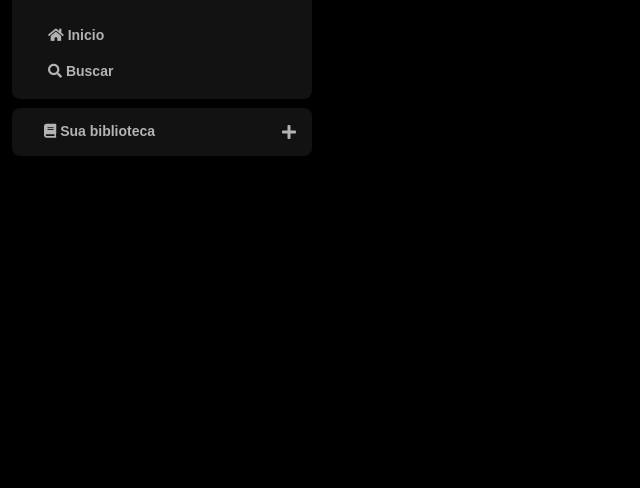
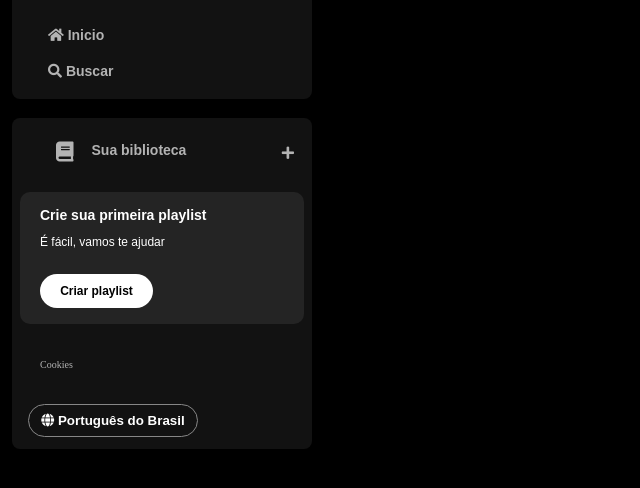
Before and after one commit to IsaqueBatist/spotify-imersao-alura, a plain HTML site: page index.html in a window 1280 px wide. Shown: the part 74-562 px from the top of the page, without its empty margins (0-640 px from the left). Drawn offline with Linux system fonts and the light colour scheme.

Commit message:
:sparkles: Class #2 - Advanced Styling and Positioning: Transforming Layouts

```diff
--- a/index.html
+++ b/index.html
@@ -1,10 +1,10 @@
 <!DOCTYPE html>
-<html lang="en">
+<html lang="pt-br">
 
 <head>
   <meta charset="UTF-8">
   <meta name="viewport" content="width=device-width, initial-scale=1.0">
-  <link rel="shortcut icon" href="./assets/icon/favicon.png" type="image/png">
+  <link rel="shortcut icon" href="./assets/icons/favicon.png" type="image/png">
   <!--Reset css-->
   <link rel="stylesheet" href="./reset.css">
   <!--Styles-->
@@ -25,7 +25,6 @@
           <img src="./assets/icons/logo-spotify.png" alt="spotify icon">
         </a>
       </div>
-      <div>
         <ul>
           <li>
             <a href="#">
@@ -40,14 +39,36 @@
             </a>
           </li>
         </ul>
-      </div>
     </nav>
     <div class="library">
-      <div class="library-title">
-        <span class="fa fa-book"></span>
-        <span>Sua biblioteca</span>
+      <div class="library-content">
+        <button class="library-button">
+          <span class="fa fa-book"></span>
+          <span>Sua biblioteca</span>
+        </button>
+        <span class="fa fa-plus"></span>
       </div>
-      <span class="fa fa-plus"></span>
+
+      <section class="section-playlist">
+        <div class="section-playlist-content">
+          <span class="text title">Crie sua primeira playlist</span>
+          <span class="text subtitle">É fácil, vamos te ajudar</span>
+          <button class="section-playlist-button">
+            <span>Criar playlist</span>
+          </button>
+        </div>
+      </section>
+
+      <div class="cookies">
+        <a href="#">Cookies</a>
+      </div>
+
+      <div class="languages">
+        <button class="languages-button">
+          <span class="fa fa-globe"></span>
+          <span>Português do Brasil</span>
+        </button>
+      </div>
     </div>
   </div>
 </body>
--- a/styles.css
+++ b/styles.css
@@ -29,28 +29,6 @@ body{
   }
 }
 
-.sidebar_navigation, .library{
-  background-color: #121212;
-  border-radius: 8px;
-  padding: 16px 0 0 16px;
-}
-
-.library{
-  color: #b3b3b3;
-  background-color: #121212;
-  border-radius: 8px;
-  padding: 16px;
-  display: flex;
-  justify-content: space-between;
-}
-
-.library-title {
-  font-weight: 600;
-  font-size: 14px;
-  font-family: "DM Sans", sans-serif;
-  margin-left: 16px;
-}
-
 .sidebar_navigation .logo{
   background-color: #121212;
   display: flex;
@@ -60,3 +38,140 @@ body{
     width: 80px;
   }
 }
+
+.sidebar_navigation, .library{
+  background-color: #121212;
+  border-radius: 8px;
+  padding: 16px 0 0 16px;
+}
+
+.library{
+  color: #b3b3b3;
+  font-weight: 600;
+  font-size: 14px;
+  margin-top: 10px;
+  background-color: #121212;
+  border-radius: 8px;
+  padding: 4px 8px;
+  display: flex;
+  justify-content: space-between;
+  flex-direction: column;
+}
+
+.library-content {
+  display: flex;
+  justify-content: space-between;
+  margin-left: 16px;
+}
+
+.library-button{
+  margin-left: 10px;
+  background-color: transparent;
+  border: none;
+  padding: 20px 10px;
+
+  color: #b3b3b3;
+  font-size: 14px;
+  font-weight: 700;
+  font-family: "DM Sans", sans-serif;
+  text-align: center;
+  text-decoration: none;
+  text-transform: none;
+
+  display: flex;
+}
+
+.library-button .fa{
+  font-size: 20px;
+  margin-right: 10px;
+  font-weight: 300;
+  padding-right: 8px;
+}
+
+.library-content .fa-plus{
+  margin: 24px 10px;
+}
+
+.section-playlist{
+  display: flex;
+  align-items: flex-start;
+  justify-content: space-between;
+  gap: 20px;
+
+  color: #b3b3b3;
+  font-weight: 600;
+  font-size: 14px;
+
+  background-color: #242424;
+  margin: 8px 0;
+  padding: 16px 20px;
+  border-radius: 10px;
+}
+
+.section-playlist-content{
+  display: flex;
+  flex-direction: column;
+}
+
+.text{
+  padding-bottom: 14px;
+  color: #fff;
+  font-family: "DM Sans", sans-serif;
+}
+
+.title{
+  font-weight: 700;
+}
+
+.subtitle{
+  font-weight: 500;
+  font-size: 12px;
+}
+
+.section-playlist-button{
+  background-color: #fff;
+  border-radius: 20px;
+  border: none;
+  padding: 10px;
+
+  width: 113px;
+  margin-top: 12px;
+
+  color: #000;
+  font-size: 12px;
+  font-weight: 700;
+  font-family: "DM Sans", sans-serif;
+  text-decoration: none;
+  text-transform: none;
+
+  display: flex;
+  justify-content: center;
+}
+
+.cookies{
+  margin: 25px 20px;
+  a{
+    color: #b3b3b3;
+    font-weight: 500;
+    font-size: 10px;
+    text-decoration: none;
+    &:hover{
+      text-decoration: underline;
+    }
+  }
+}
+
+.languages-button{
+  background-color: transparent;
+  border: 1px solid #878787;
+  border-radius: 20px;
+  cursor: pointer;
+  align-items: center;
+
+  width: 170px;
+  margin: 8px;
+  padding: 8px;
+
+  font-weight: bold;
+  color: #fff;
+}
```
